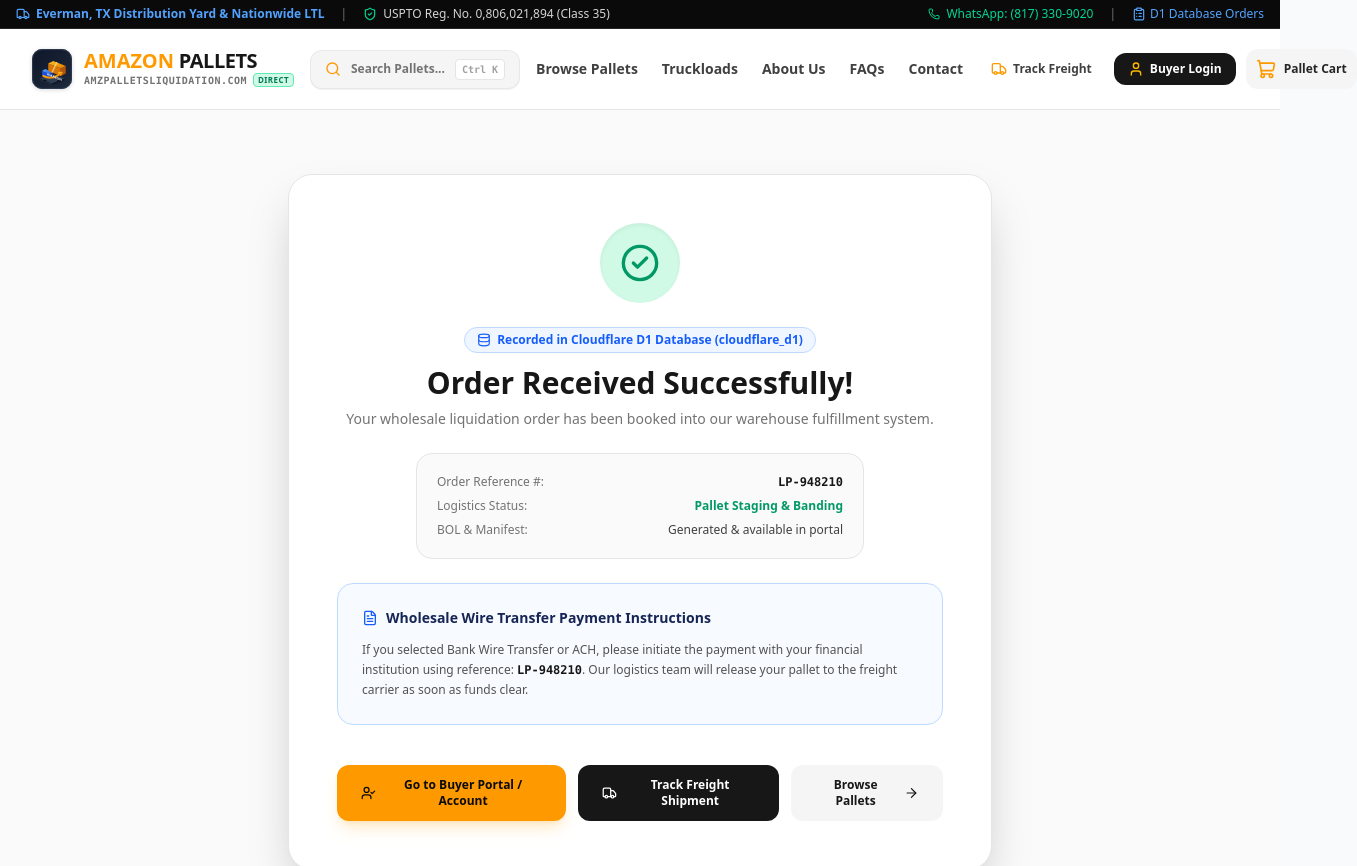
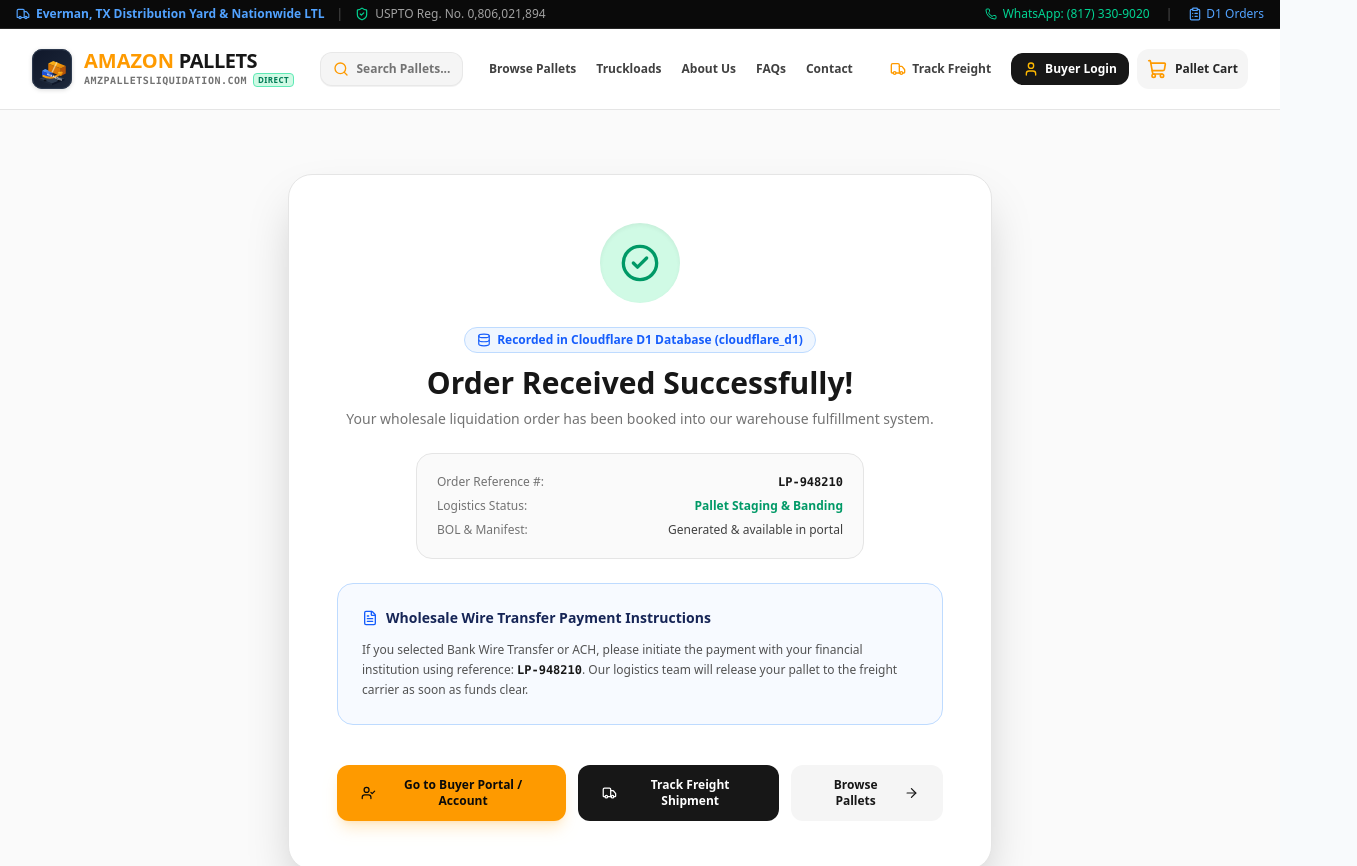
Before and after one commit to consumer-load/liquidation-pallets, a Next.js app: page /order-success in a window 1280 px wide. Shown: the top 866 px of the page, 1357 px wide, since content can reach past the window. Built offline with nearby package versions, Linux system fonts and the light colour scheme.

Commit message:
fix: eliminate horizontal overflow, add overflow-x-clip, and refine navbar responsive breakpoints

```diff
--- a/src/app/globals.css
+++ b/src/app/globals.css
@@ -12,7 +12,10 @@
   }
 }
 
+html,
 body {
+  max-width: 100vw;
+  overflow-x: clip;
   background: var(--background);
   color: var(--foreground);
 }
--- a/src/app/layout.tsx
+++ b/src/app/layout.tsx
@@ -156,7 +156,7 @@ export default function RootLayout({
         />
       </head>
       <body
-        className={`${geistSans.variable} ${geistMono.variable} min-h-full flex flex-col font-sans bg-neutral-50 text-neutral-900 dark:bg-neutral-950 dark:text-neutral-100`}
+        className={`${geistSans.variable} ${geistMono.variable} min-h-full flex flex-col font-sans bg-neutral-50 text-neutral-900 dark:bg-neutral-950 dark:text-neutral-100 overflow-x-clip`}
       >
         <CustomerAuthProvider>
           <CartProvider>
--- a/src/components/Navbar.tsx
+++ b/src/components/Navbar.tsx
@@ -46,26 +46,26 @@ export default function Navbar() {
 
   return (
     <>
-      <header className="sticky top-0 z-40 w-full bg-white/95 dark:bg-neutral-900/95 backdrop-blur-md border-b border-neutral-200 dark:border-neutral-800">
+      <header className="sticky top-0 z-40 w-full max-w-full overflow-x-clip bg-white/95 dark:bg-neutral-900/95 backdrop-blur-md border-b border-neutral-200 dark:border-neutral-800">
         {/* Top Wholesale Trust Bar */}
-        <div className="bg-neutral-950 text-neutral-300 text-xs py-1.5 px-4 hidden md:block border-b border-neutral-800">
-          <div className="max-w-7xl mx-auto flex items-center justify-between">
-            <div className="flex items-center gap-4">
-              <span className="flex items-center gap-1.5 text-blue-400 font-semibold">
-                <Truck className="w-3.5 h-3.5" /> Everman, TX Distribution Yard & Nationwide LTL
+        <div className="bg-neutral-950 text-neutral-300 text-xs py-1.5 px-4 hidden md:block border-b border-neutral-800 overflow-x-clip">
+          <div className="max-w-7xl mx-auto flex items-center justify-between gap-4">
+            <div className="flex items-center gap-3 truncate">
+              <span className="flex items-center gap-1.5 text-blue-400 font-semibold truncate">
+                <Truck className="w-3.5 h-3.5 shrink-0" /> Everman, TX Distribution Yard & Nationwide LTL
               </span>
-              <span className="text-neutral-500">|</span>
-              <span className="flex items-center gap-1.5">
-                <ShieldCheck className="w-3.5 h-3.5 text-emerald-400" /> USPTO Reg. No. 0,806,021,894 (Class 35)
+              <span className="text-neutral-600 hidden xl:inline">|</span>
+              <span className="hidden xl:flex items-center gap-1.5 text-neutral-400">
+                <ShieldCheck className="w-3.5 h-3.5 text-emerald-400 shrink-0" /> USPTO Reg. No. 0,806,021,894
               </span>
             </div>
-            <div className="flex items-center gap-4 text-neutral-400">
+            <div className="flex items-center gap-4 text-neutral-400 shrink-0">
               <a href="https://wa.me/18173309020" target="_blank" rel="noopener noreferrer" className="flex items-center gap-1.5 text-emerald-400 hover:underline">
-                <Phone className="w-3 h-3" /> WhatsApp: (817) 330-9020
+                <Phone className="w-3 h-3 shrink-0" /> WhatsApp: (817) 330-9020
               </a>
-              <span className="text-neutral-500">|</span>
-              <Link href="/admin/orders" className="hover:text-white flex items-center gap-1 transition text-blue-400">
-                <ClipboardList className="w-3.5 h-3.5" /> D1 Database Orders
+              <span className="text-neutral-600 hidden sm:inline">|</span>
+              <Link href="/admin/orders" className="hover:text-white hidden sm:flex items-center gap-1 transition text-blue-400">
+                <ClipboardList className="w-3.5 h-3.5 shrink-0" /> D1 Orders
               </Link>
             </div>
           </div>
@@ -73,28 +73,28 @@ export default function Navbar() {
 
         {/* Main Header */}
         <div className="max-w-7xl mx-auto px-4 sm:px-6 lg:px-8">
-          <div className="flex items-center justify-between h-20 gap-3 sm:gap-4">
+          <div className="flex items-center justify-between h-20 gap-3">
             {/* Logo */}
             <Link href="/" className="flex items-center shrink-0 group">
               <BrandLogo size="md" />
             </Link>
 
-            {/* Fixed Search Button - Never Squeezed or Truncated */}
+            {/* Responsive Search Trigger Button */}
             <button
               type="button"
               onClick={() => setIsSearchOpen(true)}
-              className="flex items-center gap-2 sm:gap-2.5 px-3 sm:px-3.5 py-2 rounded-xl bg-neutral-100 hover:bg-neutral-200/90 dark:bg-neutral-800 dark:hover:bg-neutral-700/90 border border-neutral-200/80 dark:border-neutral-700/80 text-neutral-500 hover:text-neutral-900 dark:text-neutral-400 dark:hover:text-white transition shrink-0 cursor-pointer shadow-2xs group"
+              className="flex items-center gap-2 px-3 py-2 rounded-xl bg-neutral-100 hover:bg-neutral-200/90 dark:bg-neutral-800 dark:hover:bg-neutral-700/90 border border-neutral-200/80 dark:border-neutral-700/80 text-neutral-500 hover:text-neutral-900 dark:text-neutral-400 dark:hover:text-white transition shrink-0 cursor-pointer shadow-2xs group"
               aria-label="Search Pallets"
             >
               <Search className="w-4 h-4 text-amber-500 group-hover:scale-110 transition-transform shrink-0" />
               <span className="text-xs font-semibold whitespace-nowrap">Search Pallets...</span>
-              <kbd className="hidden xl:inline-flex items-center text-[10px] font-mono font-bold px-1.5 py-0.5 rounded bg-white dark:bg-neutral-900 border border-neutral-200 dark:border-neutral-700 text-neutral-400">
+              <kbd className="hidden 2xl:inline-flex items-center text-[10px] font-mono font-bold px-1.5 py-0.5 rounded bg-white dark:bg-neutral-900 border border-neutral-200 dark:border-neutral-700 text-neutral-400">
                 Ctrl K
               </kbd>
             </button>
 
-            {/* Navigation Links */}
-            <nav className="hidden lg:flex items-center gap-4 xl:gap-6 text-xs xl:text-sm font-semibold text-neutral-700 dark:text-neutral-300">
+            {/* Navigation Links (Visible on xl screens to prevent header crowding/overflow) */}
+            <nav className="hidden xl:flex items-center gap-5 2xl:gap-7 text-xs 2xl:text-sm font-semibold text-neutral-700 dark:text-neutral-300">
               <Link href="/pallets" className="hover:text-blue-600 dark:hover:text-blue-400 transition whitespace-nowrap">
                 Browse Pallets
               </Link>
@@ -113,11 +113,11 @@ export default function Navbar() {
             </nav>
 
             {/* Right Action buttons */}
-            <div className="flex items-center gap-2 sm:gap-2.5 shrink-0">
+            <div className="flex items-center gap-2 shrink-0">
               {/* Track Shipment Link */}
               <Link
                 href="/track"
-                className="hidden md:flex items-center gap-1.5 px-3 py-2 rounded-xl text-xs font-semibold text-neutral-700 dark:text-neutral-300 hover:text-amber-500 transition whitespace-nowrap"
+                className="hidden xl:flex items-center gap-1.5 px-3 py-2 rounded-xl text-xs font-semibold text-neutral-700 dark:text-neutral-300 hover:text-amber-500 transition whitespace-nowrap"
               >
                 <Truck className="w-4 h-4 text-amber-500 shrink-0" />
                 <span>Track Freight</span>
@@ -127,22 +127,23 @@ export default function Navbar() {
               {isLoggedIn && customer ? (
                 <Link
                   href="/account"
-                  className="flex items-center gap-1.5 px-3 sm:px-3.5 py-2 rounded-xl bg-amber-50 dark:bg-amber-950/40 border border-amber-300 dark:border-amber-800 text-amber-700 dark:text-amber-400 font-bold text-xs hover:bg-amber-100 transition whitespace-nowrap shrink-0"
+                  className="flex items-center gap-1.5 px-3 py-2 rounded-xl bg-amber-50 dark:bg-amber-950/40 border border-amber-300 dark:border-amber-800 text-amber-700 dark:text-amber-400 font-bold text-xs hover:bg-amber-100 transition whitespace-nowrap shrink-0"
                 >
                   <User className="w-4 h-4 shrink-0" />
-                  <span className="hidden sm:inline truncate max-w-[90px]">{customer.name}</span>
+                  <span className="hidden sm:inline truncate max-w-[85px] 2xl:max-w-[120px]">{customer.name}</span>
                   <span className="sm:hidden">Orders</span>
                 </Link>
               ) : (
                 <Link
                   href="/account/login"
-                  className="flex items-center gap-1.5 px-3 sm:px-3.5 py-2 rounded-xl bg-neutral-900 dark:bg-neutral-800 hover:bg-neutral-800 text-white font-bold text-xs transition whitespace-nowrap shrink-0"
+                  className="flex items-center gap-1.5 px-3 py-2 rounded-xl bg-neutral-900 dark:bg-neutral-800 hover:bg-neutral-800 text-white font-bold text-xs transition whitespace-nowrap shrink-0"
                 >
                   <User className="w-4 h-4 text-amber-400 shrink-0" />
                   <span>Buyer Login</span>
                 </Link>
               )}
 
+              {/* Pallet Cart Button */}
               <button
                 type="button"
                 onClick={() => setIsCartOpen(true)}
@@ -150,7 +151,7 @@ export default function Navbar() {
                 aria-label="View Cart"
               >
                 <ShoppingCart className="w-5 h-5 text-amber-500 shrink-0" />
-                <span className="hidden sm:inline font-bold text-xs whitespace-nowrap">Pallet Cart</span>
+                <span className="hidden lg:inline font-bold text-xs whitespace-nowrap">Pallet Cart</span>
                 {totalItems > 0 && (
                   <span className="px-2 py-0.5 text-xs font-black bg-amber-500 text-neutral-950 rounded-full">
                     {totalItems}
@@ -158,10 +159,10 @@ export default function Navbar() {
                 )}
               </button>
 
-              {/* Mobile Hamburger Button */}
+              {/* Hamburger Button (Shown on screens < xl to access menu without overflow) */}
               <button
                 onClick={() => setMobileMenuOpen(!mobileMenuOpen)}
-                className="lg:hidden p-2 text-neutral-600 dark:text-neutral-300 rounded-lg shrink-0"
+                className="xl:hidden p-2 text-neutral-600 dark:text-neutral-300 rounded-lg shrink-0"
                 aria-label="Toggle navigation menu"
               >
                 {mobileMenuOpen ? <X className="w-6 h-6" /> : <Menu className="w-6 h-6" />}
@@ -187,9 +188,9 @@ export default function Navbar() {
           </div>
         </div>
 
-        {/* Mobile Drawer Navigation */}
+        {/* Responsive Drawer Navigation */}
         {mobileMenuOpen && (
-          <div className="lg:hidden border-t border-neutral-200 dark:border-neutral-800 bg-white dark:bg-neutral-900 p-4 space-y-2 text-xs">
+          <div className="xl:hidden border-t border-neutral-200 dark:border-neutral-800 bg-white dark:bg-neutral-900 p-4 space-y-2 text-xs">
             {/* Quick Account Buttons in Mobile */}
             <div className="grid grid-cols-2 gap-2 pb-3 mb-2 border-b border-neutral-100 dark:border-neutral-800">
               <Link
```
